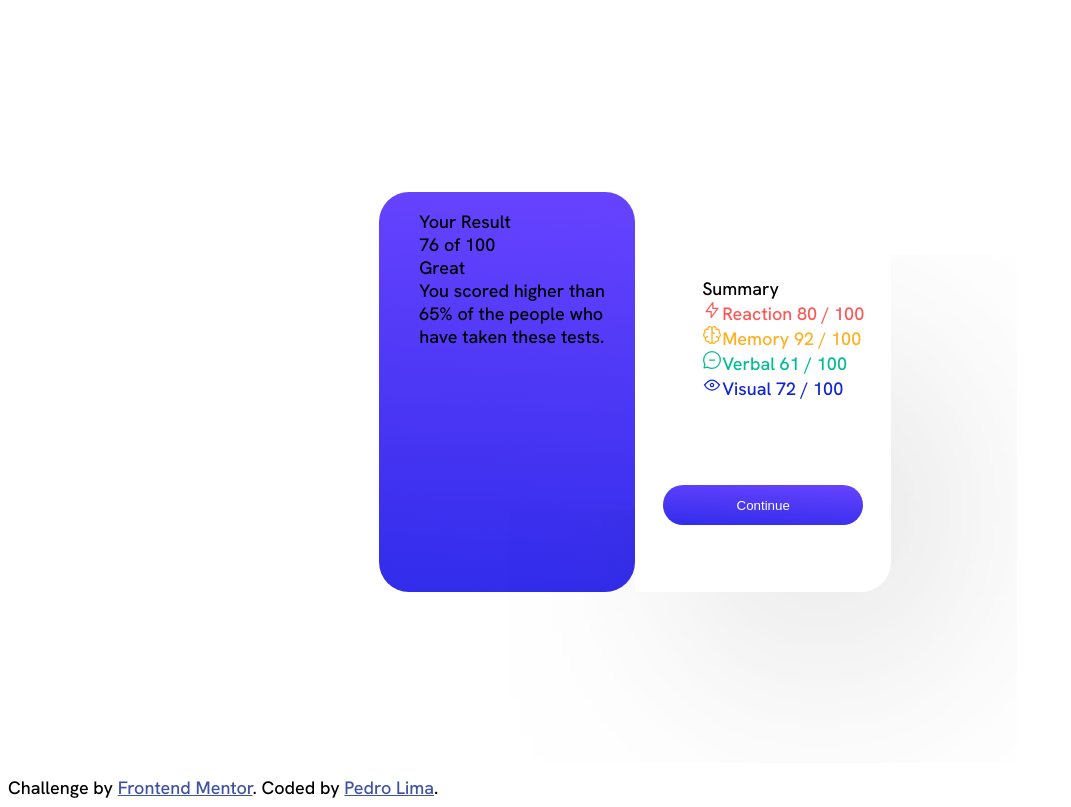
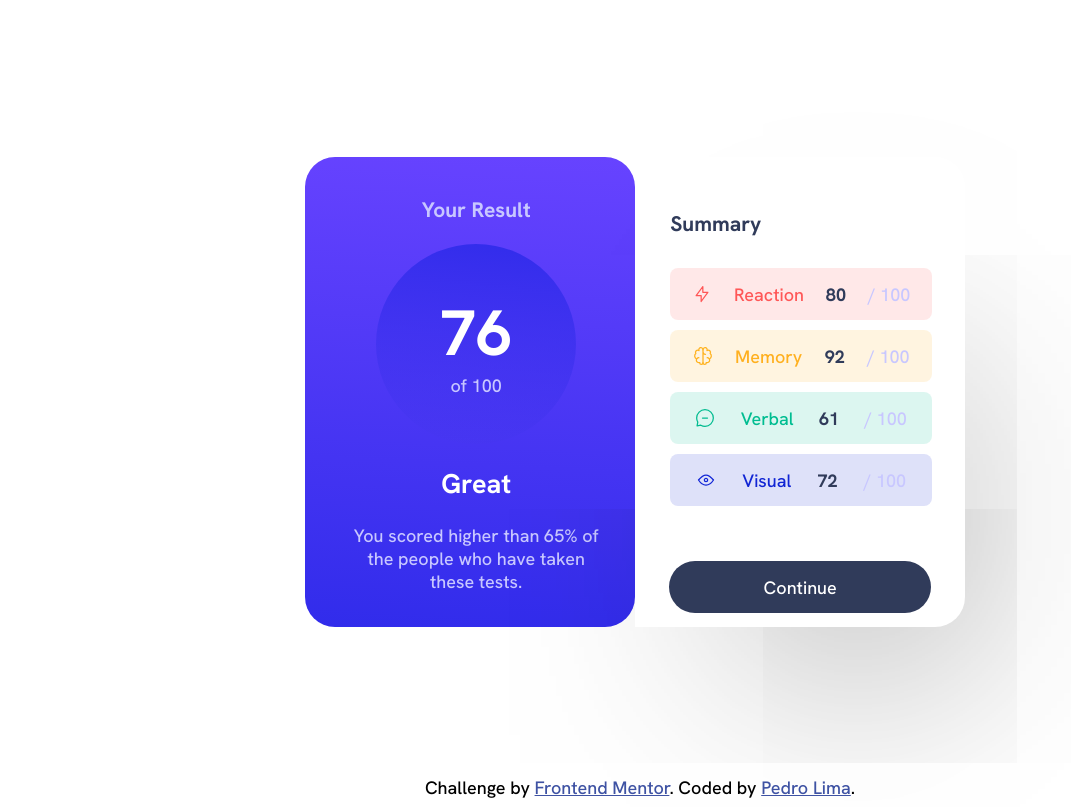
Before and after one commit to Pedrolbsousa/results-summary-component-main, a plain HTML site: page index.html in a window 1280 px wide. Shown: the whole page, without its empty margins (0-1071 px from the left). Drawn offline with Linux system fonts and the light colour scheme.

Commit message:
conclusao o styled model

```diff
--- a/index.html
+++ b/index.html
@@ -15,31 +15,21 @@
   <body>
     <main class="dataMain">
       <section class="Results">
-        <ul>
-          <li>Your Result</li>
-          <li>76 of 100</li>
-          <li>Great</li>
+        <ul class="tableResult">
+          <li><h3>Your Result</h3></li>
+          <li class="resultCircle">
+            <h1 id="soma"></h1>
+            of 100
+          </li>
+          <li><h2>Great</h2></li>
           <li>
             You scored higher than 65% of the people who have taken these tests.
           </li>
         </ul>
       </section>
       <section class="summaryData">
-        <ul class="listSummary">
-          <li>Summary</li>
-          <li class="summary Light">
-            <img src="assets/images/icon-reaction.svg" alt="" />Reaction 80 /
-            100
-          </li>
-          <li class="summary Orangey">
-            <img src="assets/images/icon-memory.svg" alt="" />Memory 92 / 100
-          </li>
-          <li class="summary Green">
-            <img src="assets/images/icon-verbal.svg" alt="" />Verbal 61 / 100
-          </li>
-          <li class="summary Cobalt">
-            <img src="assets/images/icon-visual.svg" alt="" />Visual 72 / 100
-          </li>
+        <ul class="listSummary" id="summaryInfor">
+          <li class="titleTable"><h3 class="blackText">Summary</h3></li>
         </ul>
         <button>Continue</button>
       </section>
@@ -54,4 +44,5 @@
       >.
     </div>
   </body>
+  <script src="script.js"></script>
 </html>
--- /dev/null
+++ b/script.js
@@ -0,0 +1,22 @@
+let requestURL = document.querySelector("#summaryInfor");
+let mediatotal = document.querySelector("#soma");
+let soma = 0;
+
+fetch("data.json").then((response) => {
+  response.json().then((summaryInfor) => {
+    summaryInfor.map((summary) => {
+      requestURL.innerHTML += `<li class="summary ${summary.category}">
+        <img src="${summary.icon}" alt="" />${summary.category}
+        <h4 class="blackText">${summary.score}</h4>
+        <p>/ 100</p>
+      </li>`;
+      soma += summary.score;
+    });
+  });
+});
+fetch("data.json").then((response) => {
+  response.json().then((summaryInfor) => {
+    let media = soma / summaryInfor.length;
+    mediatotal.innerHTML = Math.trunc(media);
+  });
+});
--- a/styled.css
+++ b/styled.css
@@ -2,9 +2,13 @@
 
 :root {
   --primarycolor-Light: hsl(0, 100%, 67%);
+  --segundarycolor-LightAgua: hsla(0, 100%, 67%, 0.137);
   --primarycolor-Orangey: hsl(39, 100%, 56%);
+  --segundarycolor-OrangeyAgua: hsl(39, 100%, 56%, 0.137);
   --primarycolor-Green: hsl(166, 100%, 37%);
+  --segundarycolor-GreenAgua: hsl(166, 100%, 37%, 0.137);
   --primarycolor-Cobalt: hsl(234, 85%, 45%);
+  --segundarycolor-Cobalt: hsl(234, 85%, 45%, 0.137);
 
   --gradient-background-01: rgb(103, 67, 255);
   --gradient-background-02: linear-gradient(
@@ -13,9 +17,21 @@
     rgba(49, 44, 235, 1) 100%
   );
   --Neutral-White: hsl(0, 0%, 100%);
+  --Neutral-Pale: hsl(221, 100%, 96%);
+  --Neutral-Light: hsl(241, 100%, 89%);
+  --Neutral-Dark: hsl(224, 30%, 27%);
+
+  --gradient-circle-01: rgb(135, 135, 135);
+  --gradient-cirlce-02: linear-gradient(
+    6deg,
+    rgba(135, 135, 135, 0.01) 0%,
+    rgba(49, 44, 235, 1) 100%
+  );
 }
 
 body {
+  display: grid;
+  text-align: center;
   font-family: "Hanken Grotesk", sans-serif;
   font-size: 18px;
 }
@@ -26,12 +42,42 @@ body {
   width: 98vw;
   height: 96vh;
 }
+.Results,
+p {
+  color: var(--Neutral-Light);
+}
 .Results {
   background: var(--gradient-background-01);
   background: var(--gradient-background-02);
   border-radius: 30px;
-  width: 20vw;
-  height: 50vh;
+  width: 330px;
+  height: 470.5px;
+}
+.resultCircle {
+  display: flex;
+  flex-direction: column;
+  align-items: center;
+  justify-content: center;
+  background: var(--gradient-circle-01);
+  background: var(--gradient-cirlce-02);
+  width: 200px;
+  height: 200px;
+  border-radius: 100px;
+}
+.tableResult {
+  display: flex;
+  align-items: center;
+  flex-wrap: wrap;
+  justify-content: center;
+}
+
+h1 {
+  margin: 0px;
+  font-size: 4pc;
+  color: var(--Neutral-White);
+}
+h2 {
+  color: var(--Neutral-White);
 }
 .summaryData {
   display: flex;
@@ -42,8 +88,8 @@ body {
   -webkit-box-shadow: 58px 118px 257px -95px rgba(0, 0, 0, 0.6);
   -moz-box-shadow: 58px 118px 257px -95px rgba(0, 0, 0, 0.6);
   box-shadow: 58px 118px 257px -95px rgba(0, 0, 0, 0.6);
-  width: 20vw;
-  height: 50vh;
+  width: 330px;
+  height: 470.5px;
 }
 .listSummary .attribution {
   font-size: 11px;
@@ -53,26 +99,83 @@ body {
   color: hsl(228, 45%, 44%);
 }
 ul {
+  width: 262px;
+  height: 340px;
   list-style: none;
 }
-.Light {
+.listSummary {
+  padding-left: 2px;
+}
+.titleTable {
+  display: flex;
+}
+.summary {
+  width: 262px;
+  height: 52px;
+  margin-top: 10px;
+  border-radius: 8px;
+  display: flex;
+  align-items: center;
+  justify-content: space-evenly;
+}
+.Reaction {
   color: var(--primarycolor-Light);
+  background: var(--segundarycolor-LightAgua);
 }
-.Orangey {
+.Memory {
   color: var(--primarycolor-Orangey);
+  background: var(--segundarycolor-OrangeyAgua);
 }
-.Green {
+.Verbal {
   color: var(--primarycolor-Green);
+  background: var(--segundarycolor-GreenAgua);
 }
-.Cobalt {
+.Visual {
   color: var(--primarycolor-Cobalt);
+  background: var(--segundarycolor-Cobalt);
+}
+.blackText {
+  color: var(--Neutral-Dark);
 }
 button {
-  width: 200px;
-  height: 40px;
+  cursor: pointer;
+  width: 262px;
+  height: 52px;
   border: none;
+  font-family: "Hanken Grotesk", sans-serif;
+  font-size: 18px;
   color: var(--Neutral-White);
+  background: var(--Neutral-Dark);
+  border-radius: 30px;
+}
+button:hover {
   background: var(--gradient-background-01);
   background: var(--gradient-background-02);
-  border-radius: 30px;
 }
+@media screen and (max-width: 375px) {
+  body {
+    margin: 0px;
+    font-size: 15px;
+  }
+  .dataMain {
+    width: 100vw;
+    flex-direction: column;
+    margin-bottom: 15px;
+  }
+  .tableResult {
+    flex-wrap: nowrap;
+    flex-direction: column;
+  }
+  .Results {
+    width: 375px;
+    border-radius: 0px 0px 30px 30px;
+  }
+  .listSummary,
+  .summary,
+  button {
+    width: 320px;
+  }
+  .summary {
+    justify-content: space-around;
+  }
+}
```
